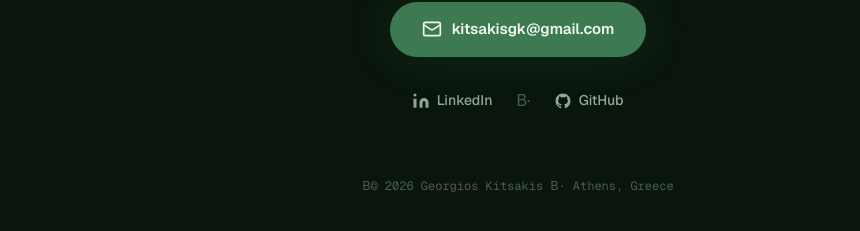
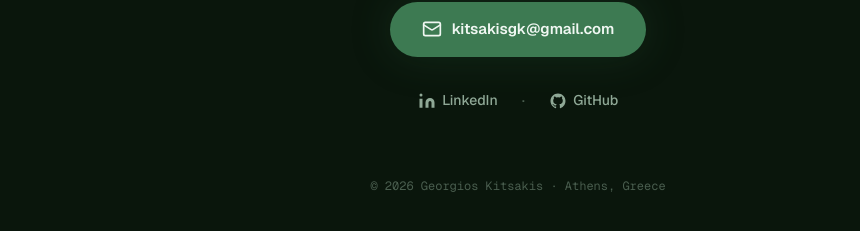
Before and after one commit to kitsakisGk/PersonalPortfolio, a Next.js app: page / in a window 1280 px wide. Shown: the part 5729-5960 px from the top of the page, without its empty margins (122-982 px from the left). Built offline with nearby package versions, Linux system fonts and the light colour scheme.

Commit message:
Fix broken copyright and middle dot symbols in Contact footer

```diff
--- a/components/sections/Contact.tsx
+++ b/components/sections/Contact.tsx
@@ -152,7 +152,7 @@ export default function Contact() {
             <LinkedInIcon />
             LinkedIn
           </a>
-          <span style={{ color: "var(--text-muted)" }}>Β·</span>
+          <span style={{ color: "var(--text-muted)" }}>·</span>
           <a
             href={personal.github}
             target="_blank"
@@ -188,7 +188,7 @@ export default function Contact() {
             color: "var(--text-muted)",
           }}
         >
-          Β© {new Date().getFullYear()} Georgios Kitsakis Β· Athens, Greece
+          © {new Date().getFullYear()} Georgios Kitsakis · Athens, Greece
         </motion.p>
       </div>
     </SectionWrapper>
```
